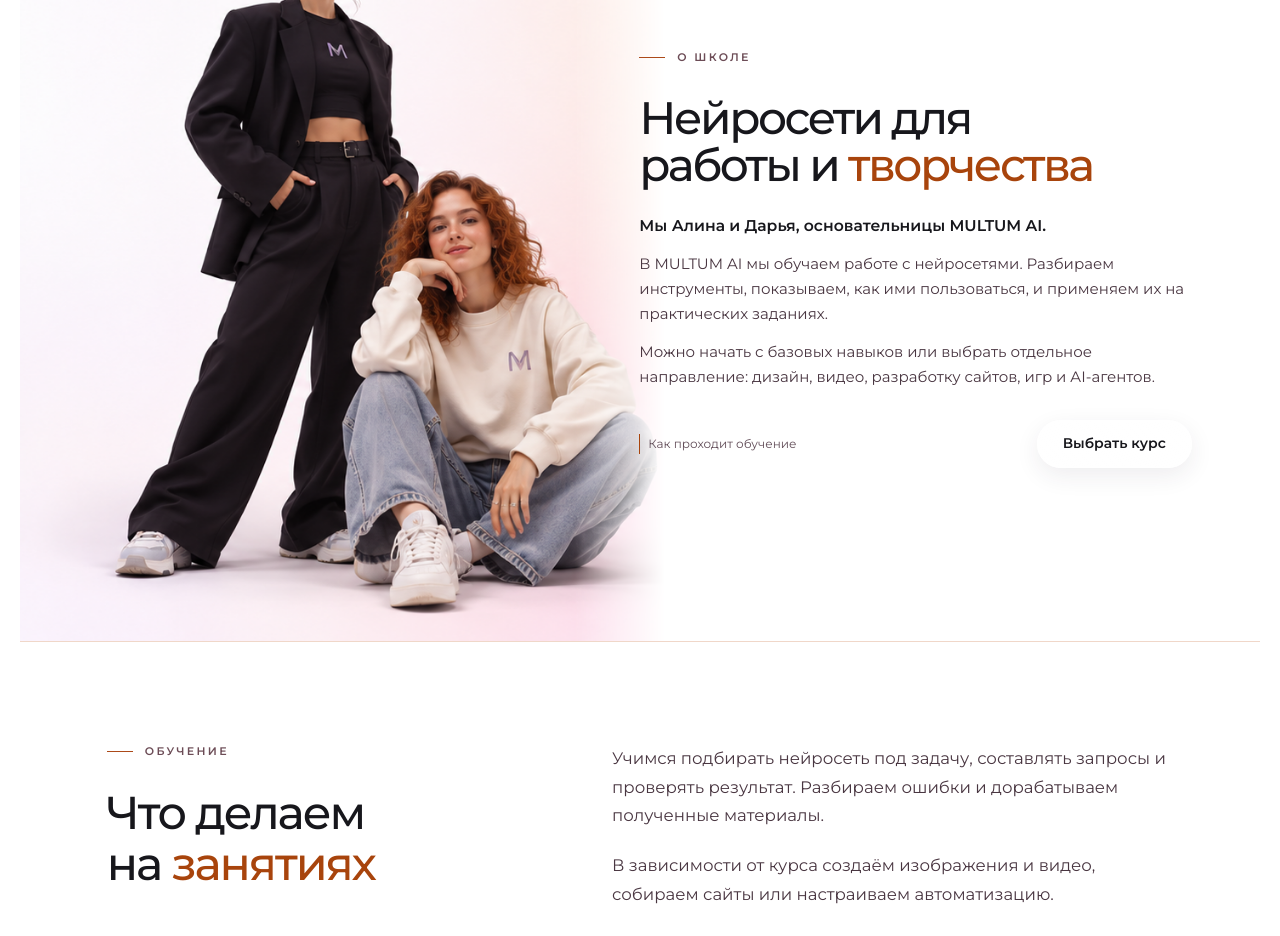
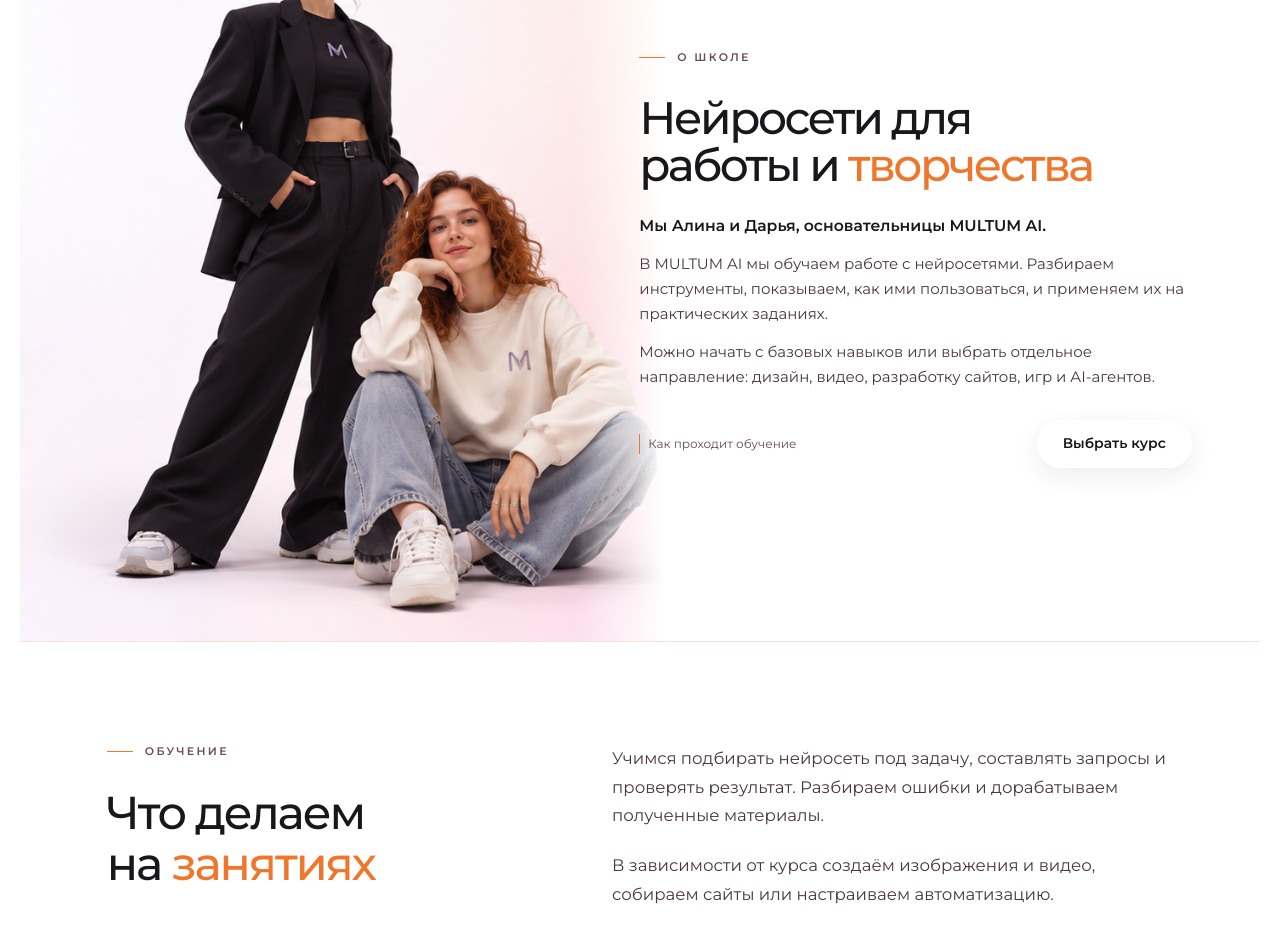
Before and after one commit to fuks19200-ctrl/09, a Next.js app: page / in a window 1280 px wide. Shown: the part 960-1896 px from the top of the page. Built offline with nearby package versions, Linux system fonts and the light colour scheme.

Commit message:
Replace muddy burnt orange accents across site with clean warm orange

```diff
--- a/app/globals.css
+++ b/app/globals.css
@@ -1,6 +1,7 @@
 :root {
   --color-white: #FFFFFF;
-  --color-orange: #FF8A34;
+  --color-orange: #EF762B;
+  --color-orange-readable: #CF4A08;
   --color-green: #BFFF00;
   --color-black: #17171C;
   --color-lavender: #CBB7F5;
@@ -94,7 +95,7 @@ button:disabled, button[aria-disabled="true"], .button[aria-disabled="true"] { o
   letter-spacing: -.045em;
   white-space: nowrap;
 }
-.brand-lockup__title span { color: #B94B0D; }
+.brand-lockup__title span { color: var(--color-orange); }
 .brand-lockup__subtitle {
   margin: .44em 0 0;
   color: #484048;
@@ -147,12 +148,12 @@ button:disabled, button[aria-disabled="true"], .button[aria-disabled="true"] { o
   white-space: nowrap;
   transition: color 180ms ease;
 }
-.site-nav .site-nav__item[aria-current="page"] { color: #B94B0D; }
+.site-nav .site-nav__item[aria-current="page"] { color: var(--color-orange-readable); }
 .site-nav .site-nav__item:disabled { opacity: 1; cursor: default; }
 .site-nav .site-nav__search { width: 28px; height: 34px; padding: 0; }
 .site-nav__search svg { width: 17px; height: 17px; }
 @media (hover: hover) and (pointer: fine) {
-  .site-nav .site-nav__item:not(:disabled):hover { color: #B94B0D; background: transparent; box-shadow: none; transform: none; }
+  .site-nav .site-nav__item:not(:disabled):hover { color: var(--color-orange-readable); background: transparent; box-shadow: none; transform: none; }
 }
 .site-nav .site-nav__item:active { transform: none; }
 @media (max-width: 560px) {
@@ -178,17 +179,17 @@ button:disabled, button[aria-disabled="true"], .button[aria-disabled="true"] { o
 .about-hero { position:relative; min-height:100svh; display:grid; grid-template-columns:52% 48%; align-items:center; background:#ffffff; padding:100px 5.5% 64px 0; }
 .about-hero-copy { grid-column:2; max-width:680px; width:100%; margin:0 auto; padding-left:10px; }
 .about-eyebrow { display:flex; align-items:center; gap:12px; margin:0 0 30px; font-size:11px; letter-spacing:.21em; font-weight:600; text-transform:uppercase; color:#6c4c56; }
-.about-eyebrow::before { content:""; width:26px; height:1px; background:#ac4a19; }
+.about-eyebrow::before { content:""; width:26px; height:1px; background:var(--color-orange); }
 .about-hero :is(h1,h2) { margin:0 0 26px; font-size:clamp(34px,3.55vw,60px); line-height:1.04; letter-spacing:-.055em; font-weight:450; }
 .about-hero :is(h1,h2) span { display:block; color:inherit; font-weight:450; }
-.about-hero :is(h1,h2) em { font-style:normal; color:#a8440c; font-weight:500; }
+.about-hero :is(h1,h2) em { font-style:normal; color:var(--color-orange); font-weight:500; }
 .about-byline { font-size:clamp(15px,1.22vw,20px); font-weight:600; line-height:1.45; margin:0 0 15px; }
 .about-lead { font-size:clamp(15px,1.14vw,19px); line-height:1.65; color:#493641; margin:0; max-width:55ch; }
 .about-lead+.about-lead { margin-top:14px; }
 .about-hero-actions { margin-top:30px; display:flex; align-items:center; justify-content:space-between; gap:14px; }
 .about-scroll { font-size:12px; color:#624d58; text-decoration:none; display:inline-flex; align-items:center; gap:8px; }
-.about-scroll::before { content:""; height:20px; width:1px; background:#a8440c; }
-.about-scroll:hover { color:#a8440c; text-decoration:underline; text-underline-offset:4px; }
+.about-scroll::before { content:""; height:20px; width:1px; background:var(--color-orange); }
+.about-scroll:hover { color:var(--color-orange-readable); text-decoration:underline; text-underline-offset:4px; }
 .founders-cta { display:inline-flex; justify-content:center; align-items:center; min-height:48px; padding:13px 25px; font-size:14px; font-weight:600; border-radius:999px; background:linear-gradient(145deg,#fffd,#fff5); border:1px solid #fffe; box-shadow:0 8px 24px #35204115,inset 0 1px 1px white; color:#17171c; text-decoration:none; position:relative; overflow:hidden; isolation:isolate; white-space:nowrap; -webkit-backdrop-filter:blur(18px); backdrop-filter:blur(18px); }
 .founders-cta::after { content:""; position:absolute; z-index:-1; inset:-50% auto -50% -55%; width:42%; background:linear-gradient(90deg,transparent,#fffd,#cbb7f570,transparent); transform:skewX(-21deg); pointer-events:none; }
 @keyframes founders-glass-shine { from { left:-55%; } to { left:125%; } }
@@ -198,12 +199,12 @@ button:disabled, button[aria-disabled="true"], .button[aria-disabled="true"] { o
 .about-details { padding:clamp(65px,8vw,130px) 7%; background:#ffffff; scroll-margin-top:0; }
 .about-details-inner { display:grid; grid-template-columns:1fr 1.35fr; gap:clamp(30px,7vw,120px); max-width:1240px; margin:auto; }
 .about-details h2 { font-size:clamp(32px,3.6vw,54px); line-height:1.1; font-weight:450; letter-spacing:-.045em; margin:0; }
-.about-details h2 span { color:#a8440c; }
+.about-details h2 span { color:var(--color-orange); }
 .about-details-copy p { font-size:clamp(16px,1.3vw,20px); line-height:1.7; color:#493641; margin:0 0 22px; }
 .about-details-copy p:last-child { margin-bottom:0; }
-.about-mission { max-width:1240px; margin:60px auto 0; border-top:1px solid #a8440c40; padding-top:30px; display:flex; align-items:flex-end; justify-content:space-between; gap:30px; }
+.about-mission { max-width:1240px; margin:60px auto 0; border-top:1px solid #ef762b40; padding-top:30px; display:flex; align-items:flex-end; justify-content:space-between; gap:30px; }
 .about-mission p { font-size:clamp(23px,2.4vw,40px); font-weight:450; line-height:1.25; letter-spacing:-.035em; margin:0; max-width:26ch; }
-.about-mission strong { font-weight:550; color:#a8440c; }
+.about-mission strong { font-weight:550; color:var(--color-orange); }
 @media(max-width:950px),(max-aspect-ratio:3/2) {
   .about-hero { display:block; padding:calc(clamp(300px,68vw,540px) + 28px) 6% 42px; background:#ffffff; }
   .about-hero-copy { padding:0; max-width:680px; }
@@ -265,7 +266,7 @@ body:has(.home-page) { overflow-x: hidden; overflow-y: auto; }
   color: #484048;
   white-space: nowrap;
 }
-.brand-lockup__tagline span { color: #B94B0D; font-weight: 300; }
+.brand-lockup__tagline span { color: var(--color-orange); font-weight: 300; }
 .home-school-label {
   margin: clamp(10px, 1.5vh, 16px) 0 0;
   font: 600 clamp(13px, 1.15vw, 17px)/1.4 var(--font-montserrat), -apple-system, BlinkMacSystemFont, "Segoe UI", Arial, sans-serif;
@@ -344,7 +345,7 @@ body::before {
 }
 
 /* A single fine, full-bleed divider between consecutive content sections. */
-:root { --section-divider: rgba(185,75,13,.22); }
+:root { --section-divider: rgba(239,118,43,.22); }
 .home-page .home-about,
 .about-details { border-top: 1px solid var(--section-divider); }
 
@@ -356,8 +357,8 @@ body:has(.courses-page) { overflow-x: hidden; overflow-y: auto; }
 .courses-page {
   --course-ink: #17171c;
   --course-muted: #6b625e;
-  --course-accent: #c65a11;
-  --course-action-ink: #b34d0d;
+  --course-accent: var(--color-orange);
+  --course-action-ink: var(--color-orange-readable);
   --course-rule: #eae1da;
   --course-paper: #ffffff;
 }
@@ -384,7 +385,7 @@ body:has(.courses-page) { overflow-x: hidden; overflow-y: auto; }
 .program-footer { display: flex; align-items: center; justify-content: space-between; gap: 12px; flex-wrap: wrap; margin-top: auto; border-top: 1px solid var(--course-rule); padding-top: 18px; }
 .program-footer strong { font-size: clamp(22px,2vw,30px); line-height: 1.15; font-weight: 600; letter-spacing: -.045em; white-space: nowrap; }
 .course-action { display: inline-flex; align-items: center; justify-content: center; min-height: 40px; padding: 10px 22px; border: 1px solid var(--course-accent); border-radius: 999px; background: transparent; color: var(--course-action-ink); font-size: 12px; font-weight: 600; text-decoration: none; white-space: nowrap; transition: background .18s ease, color .18s ease, border-color .18s ease; }
-.program-card--ultra .course-action, .courses-help .course-action { background: var(--course-action-ink); border-color: var(--course-action-ink); color: #fff; }
+.program-card--ultra .course-action, .courses-help .course-action { background: var(--color-orange); border-color: var(--color-orange); color: var(--course-ink); }
 .course-action:hover { background: var(--course-ink); border-color: var(--course-ink); color: #fff; }
 .course-action:focus-visible, .courses-next:focus-visible, .specialty-footer a:focus-visible { outline: 2px solid var(--course-accent); outline-offset: 4px; }
 .courses-next { display: block; width: fit-content; margin: 30px auto 0; padding: 6px 0; border-bottom: 1px solid var(--course-rule); color: var(--course-action-ink); font-size: 12px; font-weight: 600; text-decoration: none; }
@@ -398,7 +399,7 @@ body:has(.courses-page) { overflow-x: hidden; overflow-y: auto; }
 .specialty-art { position: relative; height: clamp(96px,13vh,148px); overflow: hidden; isolation: isolate; background: #f8f5f1; }
 .specialty-art img { width: 100%; height: 100%; object-fit: cover; display: block; }
 .specialty-art > span { position: absolute; top: 10px; left: 12px; font-size: 10px; letter-spacing: .1em; font-weight: 600; color: var(--course-action-ink); background: #ffffffd9; border-radius: 20px; padding: 4px 7px; }
-.specialty-art i { position: absolute; display: block; width: 48%; aspect-ratio: 1; border: 1px solid #c65a1126; background: linear-gradient(145deg,#fff8,#fff1); border-radius: 24%; transform: rotate(-24deg); right: 20%; top: -20%; }
+.specialty-art i { position: absolute; display: block; width: 48%; aspect-ratio: 1; border: 1px solid #ef762b26; background: linear-gradient(145deg,#fff8,#fff1); border-radius: 24%; transform: rotate(-24deg); right: 20%; top: -20%; }
 .specialty-art i:nth-child(2) { right: 5%; top: 25%; transform: rotate(25deg); }
 .specialty-art i:nth-child(3) { right: 42%; top: 36%; width: 25%; transform: rotate(45deg); }
 .specialty-art--creator, .specialty-art--games, .specialty-art--marketing { background: #f4e8de; }
```
